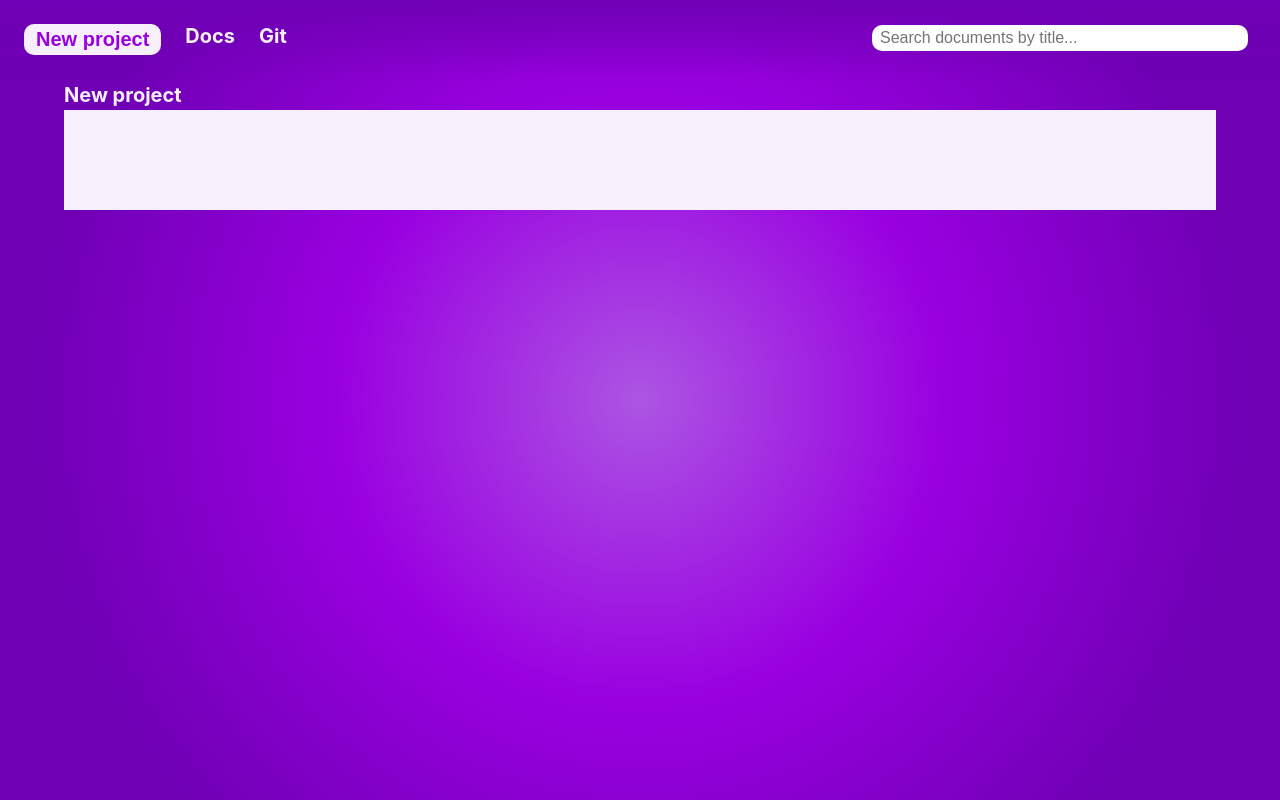
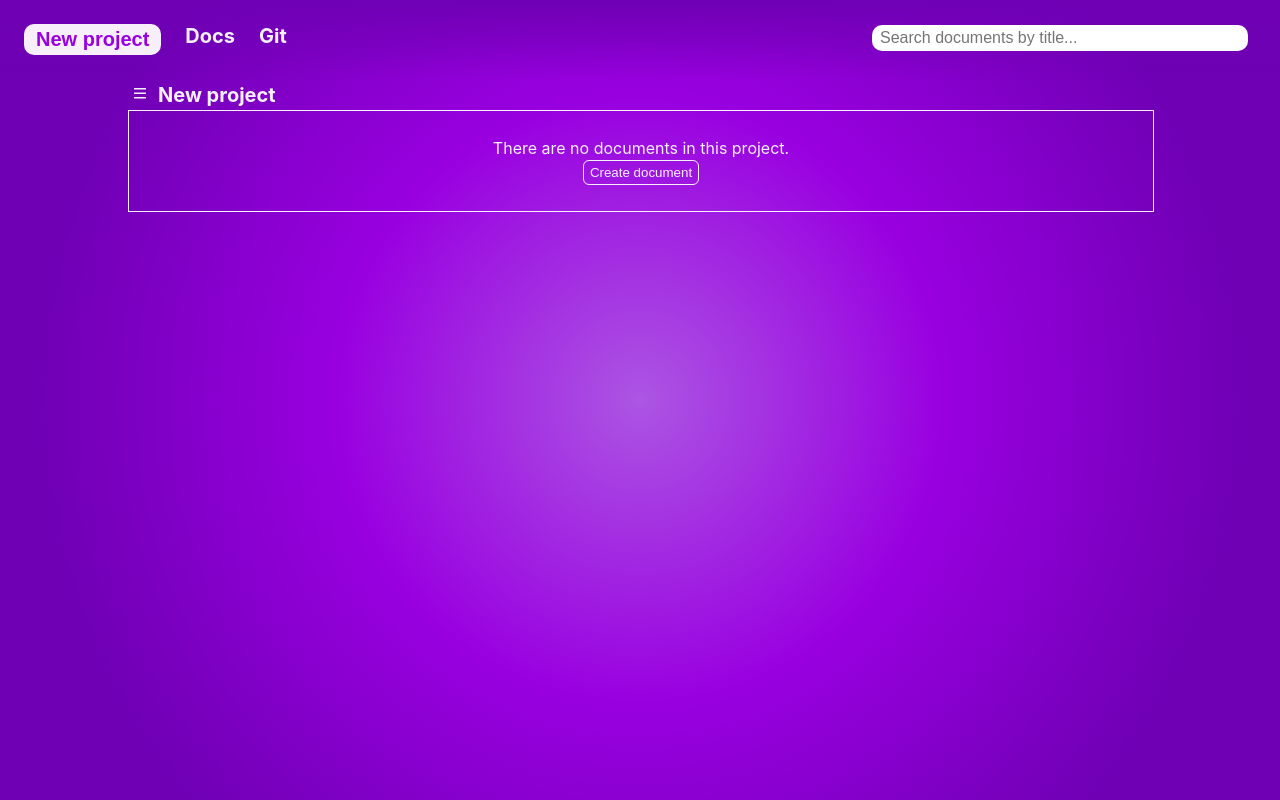
Before and after one commit to olekhshch/doc-editor, a React (Vite) app: page / in a window 1280 px wide. Both pictures are taken after a click on the button "New project". Built offline with nearby package versions, Linux system fonts and the light colour scheme.

Commit message:
Small polishing, empty docs container

```diff
--- a/src/features/projects/initialState.ts
+++ b/src/features/projects/initialState.ts
@@ -1,11 +1,14 @@
 import { ProjectInterface } from "../../types"
+import { sortBy } from "./sorting"
 
 export interface ProjectsState {
   projects: ProjectInterface[]
   editTitleId: null | number
+  sortBy: sortBy
 }
 
 export const initialState: ProjectsState = {
   projects: [],
   editTitleId: null,
+  sortBy: sortBy.DEFAULT,
 }
--- a/src/features/projects/projectsSlice.ts
+++ b/src/features/projects/projectsSlice.ts
@@ -10,7 +10,7 @@ const projectsSlice = createSlice({
       const newProject: ProjectInterface = {
         _id,
         title: "New project",
-        createdOn: Date(),
+        createdOn: new Date(),
       }
       state.projects = [...state.projects, newProject]
     },
--- /dev/null
+++ b/src/features/projects/sorting.ts
@@ -0,0 +1,6 @@
+export enum sortBy {
+  DEFAULT,
+  DATE_OLDEST,
+  DATE_NEWEST,
+  ALPHABET,
+}
--- a/src/pages/root/Header.tsx
+++ b/src/pages/root/Header.tsx
@@ -26,6 +26,7 @@ const StyledHeader = styled.header`
   padding: var(--marg);
   display: flex;
   position: fixed;
+  top: 0;
   left: 0;
   right: 0;
   justify-content: space-between;
--- a/src/pages/root/Project.tsx
+++ b/src/pages/root/Project.tsx
@@ -1,8 +1,9 @@
 import React, { useState, useEffect, useRef } from "react"
 import styled from "styled-components"
-import { ProjectInterface } from "../../types"
+import { DocumentInterface, ProjectInterface } from "../../types"
 import { IconContext } from "react-icons"
 import { RiDeleteBin6Line, RiPencilLine } from "react-icons/ri"
+import { GoGrabber } from "react-icons/go"
 import { useAppDispatch, useAppSelector } from "../../app/hooks"
 import {
   deleteProject,
@@ -21,6 +22,8 @@ const Project = ({ project }: props) => {
 
   const [prTitle, setPrTitle] = useState(title)
   const [titleWidth, setTitleWidth] = useState(230)
+
+  const documents: DocumentInterface[] = []
 
   const handleTitleChange = (e: React.ChangeEvent) => {
     const { value } = e.target as HTMLInputElement
@@ -41,9 +44,13 @@ const Project = ({ project }: props) => {
     }
   }
 
+  const editModeOn = () => {
+    dispatch(setEditTitleId(_id))
+  }
+
   const editBtnAction = () => {
     if (editTitleId !== _id) {
-      dispatch(setEditTitleId(_id))
+      editModeOn()
     } else {
       setNewTitle(prTitle)
     }
@@ -68,7 +75,11 @@ const Project = ({ project }: props) => {
 
   return (
     <StyledArticle>
+      <IconContext.Provider value={{ color: "var(--white)", size: "24px" }}>
         <div className="project-title flex">
+          <button className="icon grabber" title="Drag&drop to reorder">
+            <GoGrabber />
+          </button>
           {_id === editTitleId ? (
             <form onSubmit={handleTitleSubmit}>
               <input
@@ -78,13 +89,14 @@ const Project = ({ project }: props) => {
                 placeholder="Can't be empty"
                 onChange={(e) => handleTitleChange(e)}
                 style={{ width: titleWidth + "px" }}
+                autoFocus
               />
             </form>
           ) : (
-          <h2>{title}</h2>
+            <h3 onDoubleClick={editModeOn}>{title}</h3>
           )}
           <span ref={titleRef}>{prTitle}</span>
-        <IconContext.Provider value={{ color: "var(--white)", size: "24px" }}>
+
           <div className="actions flex">
             <button className="icon" title="Rename" onClick={editBtnAction}>
               <RiPencilLine />
@@ -93,9 +105,9 @@ const Project = ({ project }: props) => {
               <RiDeleteBin6Line />
             </button>
           </div>
+        </div>
       </IconContext.Provider>
-      </div>
-      <ProjectDocsContainer />
+      <ProjectDocsContainer documents={documents} />
     </StyledArticle>
   )
 }
@@ -105,7 +117,7 @@ export default Project
 const StyledArticle = styled.article`
   .project-title {
     height: 30px;
-    gap: 12px;
+    gap: 6px;
     align-items: center;
   }
 
@@ -119,26 +131,38 @@ const StyledArticle = styled.article`
     gap: 8px;
   }
 
-  .actions .icon {
+  .icon {
     background: none;
     width: fit-content;
     height: fit-content;
     border: none;
   }
 
+  .grabber {
+    margin: 0;
+    padding: 0;
+    cursor: grab;
+  }
+
   h3,
   input {
-    padding: 0;
+    padding-right: 12px;
+    padding-bottom: 0;
+    margin: 0;
+    font-size: var(--h2-size);
+    font-style: normal;
+    font-weight: bold;
   }
 
   .edit-title {
-    padding-right: 8px;
     width: fit-content;
     background: none;
     border: none;
-    font-size: var(--h2-size);
     color: var(--white);
-    font-weight: bold;
+  }
+
+  .edit-title:focus {
+    outline: none;
   }
 
   span {
--- a/src/pages/root/ProjectDocsContainer.tsx
+++ b/src/pages/root/ProjectDocsContainer.tsx
@@ -1,14 +1,59 @@
 import React from "react"
 import styled from "styled-components"
+import { DocumentInterface } from "../../types"
 
-const ProjectDocsContainer = () => {
-  return <StyledList></StyledList>
+type props = {
+  documents: DocumentInterface[]
+}
+
+const ProjectDocsContainer = ({ documents }: props) => {
+  const Content = () => {
+    if (documents.length === 0) {
+      return (
+        <div className="empty-msg flex-col">
+          <p>There are no documents in this project.</p>
+          <button className="text-btn">Create document</button>
+        </div>
+      )
+    }
+    return <ul>Not empty</ul>
+  }
+  return (
+    <StyledArticle>
+      <Content />
+    </StyledArticle>
+  )
 }
 
 export default ProjectDocsContainer
 
-const StyledList = styled.li`
-  background-color: var(--white);
+const StyledArticle = styled.article`
+  border: 1px solid var(--white);
   width: 100%;
   min-height: 100px;
+  list-style: none;
+  align-items: center;
+
+  .empty-msg {
+    padding: auto;
+    justify-content: center;
+    min-height: 100px;
+    gap: 2px;
+  }
+
+  .empty-msg > button {
+    margin: 0 auto;
+  }
+
+  .empty-msg p {
+    text-align: center;
+  }
+
+  .text-btn {
+    padding: 4px 6px;
+    color: var(--white);
+    background: none;
+    border: 1px solid var(--white);
+    border-radius: 6px;
+  }
 `
--- a/src/pages/root/Root.tsx
+++ b/src/pages/root/Root.tsx
@@ -8,6 +8,7 @@ const Root = () => {
   const { projects } = useAppSelector((state) => state.projects)
 
   return (
+    <>
       <StyledBg>
         <Header />
         <main className="flex-col">
@@ -16,12 +17,15 @@ const Root = () => {
           ))}
         </main>
       </StyledBg>
+      <div className="page-content"></div>
+    </>
   )
 }
 
 export default Root
 
 const StyledBg = styled.div`
+  /* position: fixed; */
   width: 100vw;
   overflow-x: hidden;
   min-height: 100vh;
@@ -31,11 +35,18 @@ const StyledBg = styled.div`
     var(--main),
     var(--black) 80%
   );
+  background-attachment: fixed;
   color: var(--white);
 
   main {
     margin: 80px auto 20px;
-    max-width: 90vw;
+    max-width: 80vw;
     gap: 12px;
   }
+
+  .page-content {
+    position: fixed;
+    top: 0;
+    z-index: 100;
+  }
 `
```
Also changed, not shown: src/types.ts (+8 -1 lines). Lines whose indentation alone changed are shown as unchanged.
